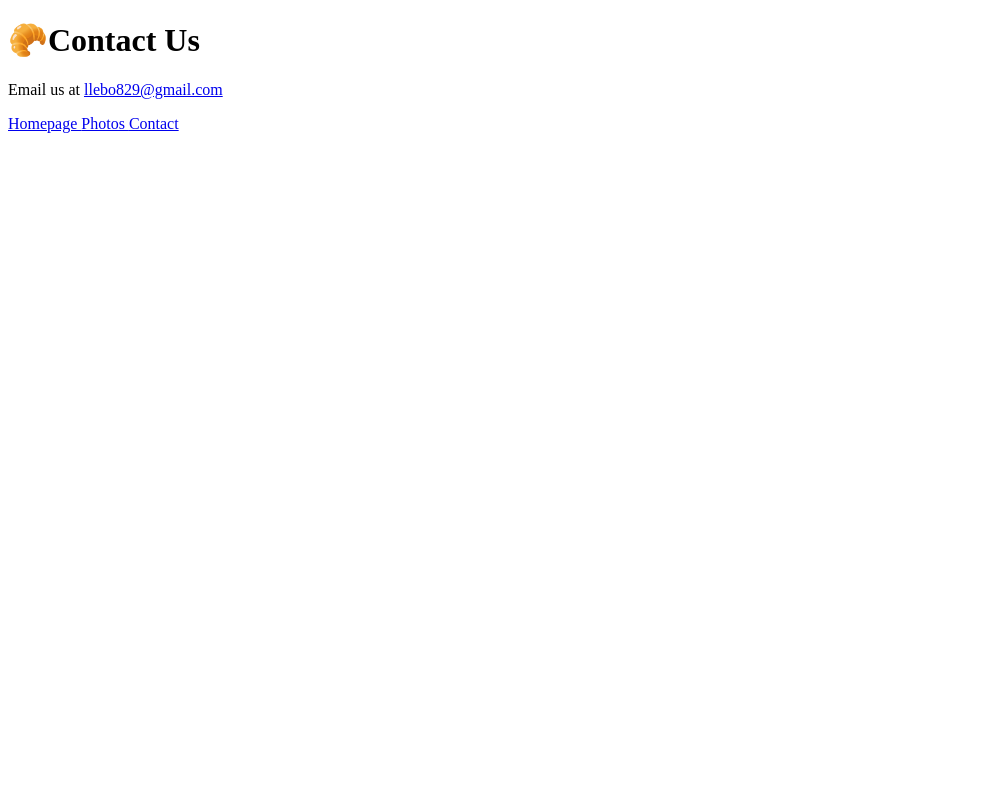
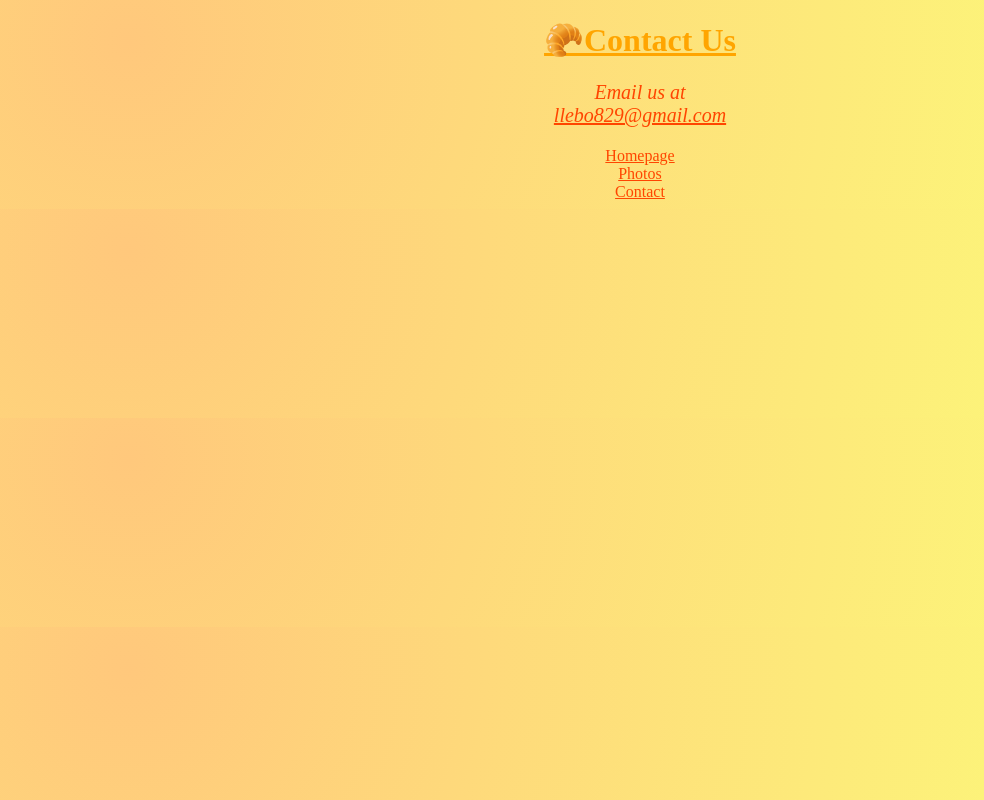
Before and after one commit to Lebohang2/Croissant, a plain HTML site: page contact.html in a window 1280 px wide. Shown: the whole page, without its empty margins (0-984 px from the left). Drawn offline with Linux system fonts and the light colour scheme.

Commit message:
styles the css to all 3 pages

```diff
--- a/contact.html
+++ b/contact.html
@@ -2,8 +2,9 @@
 <html lang="en">
   <head>
     <meta charset="UTF-8" />
-    <meta name="viewport" content="width=<device-width>, initial-scale=1.0" />
+    <meta name="viewport" content="width=device-width>, initial-scale=1.0" />
     <title>Contact Page</title>
+    <link rel="stylesheet" href="./css/styles.css" />
   </head>
   <body>
     <h1>🥐Contact Us</h1>
--- a/css/styles.css
+++ b/css/styles.css
@@ -0,0 +1,30 @@
+body {
+  background: radial-gradient(
+    circle at 10% 20%,
+    rgb(255, 200, 124) 0%,
+    rgb(252, 251, 121) 90%
+  );
+}
+h1 {
+  text-align: center;
+  text-decoration: underline;
+  color: orange;
+}
+p {
+  text-align: center;
+  color: orangered;
+  font-weight: lighter;
+  font-style: italic;
+  font-size: 20px;
+}
+a {
+  display: block;
+  text-align: center;
+  color: orangered;
+}
+img {
+  display: block;
+  margin: 0 auto;
+  border: 4px solid orange;
+  box-shadow: 0 2px 6px rgba(0, 0, 0, 0.15);
+}
```
Also changed, not shown: index.html (+1 -0 lines), photo.html (+1 -0 lines).
